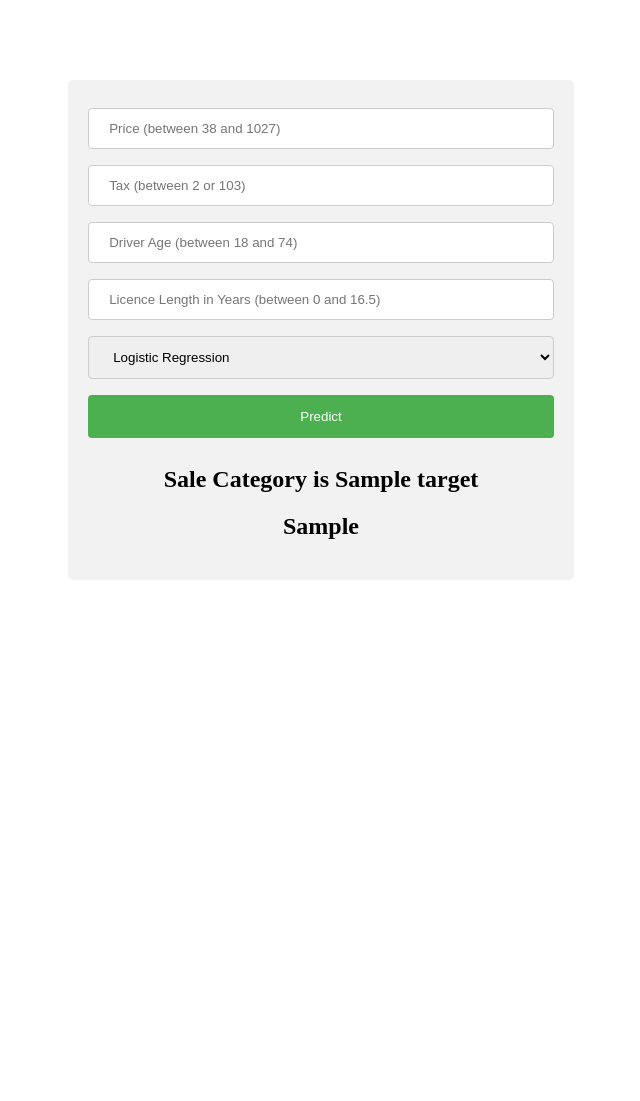
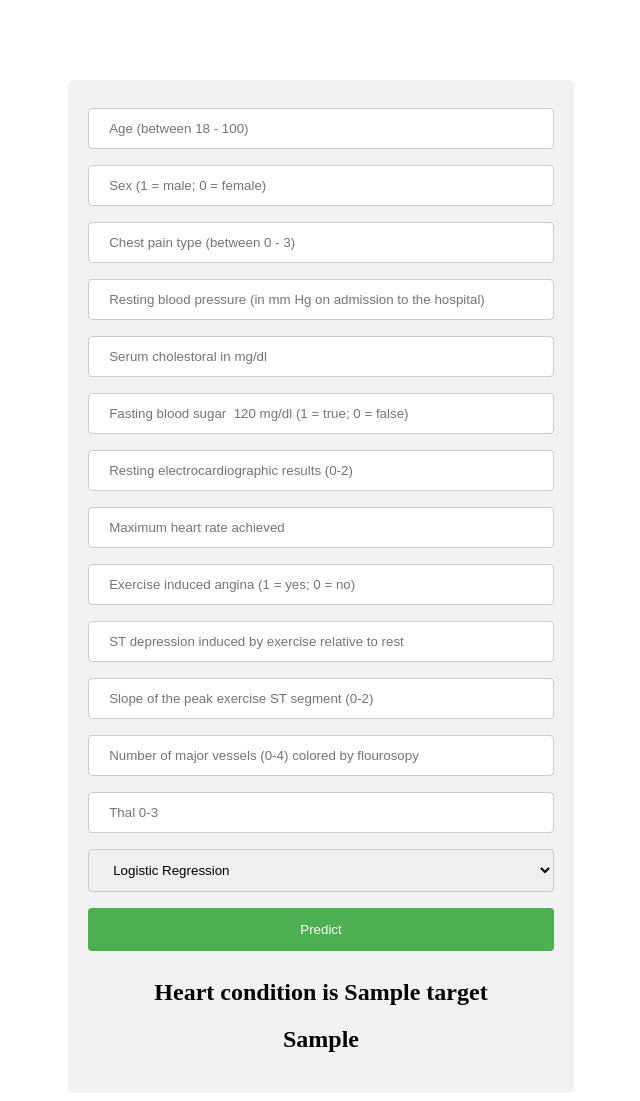
Before and after one commit to ag20327/myfirstDeployment, a Flask app: template templates/home.html in a window 1280 px wide. Shown: the whole page, without its empty margins (319-959 px from the left). Before the commit the page ends 580 px from the top, so only its background shows below. Run offline with Flask 2, Linux system fonts and the light colour scheme; the template is opened without the code that fills it: most values are stand-ins (such as "Sample title", 1, 10 or a date in 2020); parts of the project's set-up code (start-up, migrations or seed data) failed here and were passed over.

Commit message:
Update the app.py and template

```diff
--- a/app.py
+++ b/app.py
@@ -7,18 +7,18 @@ print("Test")
 print(os.getcwd())
 path = os.getcwd()
 
-with open('Models/logistic_model.pkl', 'rb') as f:
+with open('Models/Pickle_RF_Model.pkl', 'rb') as f:
     logistic = pickle.load(f)
 
-with open('Models/RF_model.pkl', 'rb') as f:
+with open('Models/Pickle_SVMC_Model.pkl', 'rb') as f:
+    svm_model = pickle.load(f)
+
+with open('Models/Pickle_RF_Model.pkl', 'rb') as f:
     randomforest = pickle.load(f)
 
-with open('Models/svm_clf_model.pkl', 'rb') as f:
-    svm_model = pickle.load(f)
 
-
-def get_predictions(price, Tax, Driver_Age, Licence_Length_Years, req_model):
-    mylist = [Driver_Age, Tax, price, Licence_Length_Years]
+def get_predictions(age, sex, cp, trestbps, chol,fbs,restecg,thalach,exang,oldpeak,slope,ca,thal, req_model):
+    mylist = [age, sex, cp, trestbps, chol,fbs,restecg,thalach,exang,oldpeak,slope,ca,thal]
     mylist = [float(i) for i in mylist]
     vals = [mylist]
 
@@ -48,20 +48,31 @@ def homepage():
 @app.route('/', methods=['POST', 'GET'])
 def my_form_post():
     if request.method == 'POST':
-        price = request.form['price']
-        Tax = request.form['Tax']
-        Driver_Age = request.form['Driver_Age']
-        Licence_Length_Years = request.form['Licence_Length_Years']
+
+
+        age = request.form['age']
+        sex = request.form['sex']
+        cp = request.form['cp']
+        trestbps = request.form['trestbps']
+        chol = request.form['chol']
+        fbs = request.form['fbs']
+        restecg = request.form['restecg']
+        thalach = request.form['thalach']
+        exang = request.form['exang']
+        oldpeak = request.form['oldpeak']
+        slope = request.form['slope']
+        ca = request.form['ca']
+        thal = request.form['thal']
         req_model = request.form['req_model']
 
-        target = get_predictions(price, Tax, Driver_Age, Licence_Length_Years, req_model)
+        target = get_predictions(age, sex, cp, trestbps, chol,fbs,restecg,thalach,exang,oldpeak,slope,ca,thal, req_model)
 
         if target==1:
-            sale_making = 'Customer is likely to buy the insurance'
+            health_status = 'You have a heart disease'
         else:
-            sale_making = 'Customer is unlikely to buy the insurance'
+            health_status = 'You are healthy'
 
-        return render_template('home.html', target = target, sale_making = sale_making)
+        return render_template('home.html', target = target, sale_making = health_status)
     else:
         return render_template('home.html')
 
--- a/templates/home.html
+++ b/templates/home.html
@@ -45,17 +45,49 @@ div {
 
   <form method="POST">
   <form action="/action_page.php">
-    <label for="price"></label>
-    <input type="number" id="price" name="price" placeholder="Price (between 38 and 1027)" min="38" max="1027" step="0.1" required size="35">
 
-    <label for="Tax"></label>
-    <input type="number" id="Tax" name="Tax" placeholder="Tax (between 2 or 103)" min="2" max="103" step="0.1" required size="35">
+    <label for="age"></label>
+    <input type="number" id="age" name="age" placeholder="Age (between 18 - 100)" min="18" max="100" step="1" required size="35">
 
-    <label for="Driver_Age"></label>
-    <input type="number" id="Driver_Age" name="Driver_Age" placeholder="Driver Age (between 18 and 74)" min="18" max="74" required>
+    <label for="sex"></label>
+    <input type="number" id="sex" name="sex" placeholder="Sex (1 = male; 0 = female)" min="0" max="1" step="1" required size="35">
 
-    <label for="Licence_Length_Years"></label>
-    <input type="number" id="Licence_Length_Years" name="Licence_Length_Years" placeholder="Licence Length in Years (between 0 and 16.5)" min="-0.3" max="16.5" step="0.1" required>
+    <label for="cp"></label>
+    <input type="number" id="cp" name="cp" placeholder="Chest pain type (between 0 - 3)" min="0" max="3" step="1" required size="35">
+
+    <label for="trestbps"></label>
+    <input type="number" id="trestbps" name="trestbps" placeholder="Resting blood pressure (in mm Hg on admission to the hospital)" min="90" max="300" step="1" required size="35">
+
+    <label for="chol"></label>
+    <input type="number" id="chol" name="chol" placeholder="Serum cholestoral in mg/dl" min="100" max="600" step="1" required size="35">
+
+    <label for="fbs"></label>
+    <input type="number" id="fbs" name="fbs" placeholder="Fasting blood sugar  120 mg/dl (1 = true; 0 = false)" min="0" max="1" step="1" required size="35">
+
+    <label for="restecg"></label>
+    <input type="number" id="restecg" name="restecg" placeholder="Resting electrocardiographic results (0-2)" min="0" max="2" step="1" required size="35">
+
+    <label for="thalach"></label>
+    <input type="number" id="thalach" name="thalach" placeholder="Maximum heart rate achieved" min="60" max="250" step="1" required size="35">
+
+    <label for="exang"></label>
+    <input type="number" id="exang" name="exang" placeholder="Exercise induced angina (1 = yes; 0 = no)" min="0" max="1" step="1" required size="35">
+
+    <label for="oldpeak"></label>
+    <input type="number" id="oldpeak" name="oldpeak" placeholder="ST depression induced by exercise relative to rest" min="0" max="7" step=".1" required size="35">
+
+    <label for="slope"></label>
+    <input type="number" id="slope" name="slope" placeholder="Slope of the peak exercise ST segment (0-2)" min="0" max="2" step="1" required size="35">
+
+    <label for="ca"></label>
+    <input type="number" id="ca" name="ca" placeholder="Number of major vessels (0-4) colored by flourosopy" min="0" max="4" step="1" required size="35">
+
+    <label for="thal"></label>
+    <input type="number" id="thal" name="thal" placeholder="Thal 0-3" min="0" max="3" step="1" required size="35">
+
+
+
+
 
     <select name="req_model">
     <option value="Logistic">Logistic Regression</option>
@@ -69,7 +101,7 @@ div {
 </form>
 
 <form method="GET">
-    <center><h2><font color="Black"> Sale Category is {{ target}}</h2></center>
+    <center><h2><font color="Black"> Heart condition is {{ target}}</h2></center>
     <center><h2><font color="Black"> {{ sale_making}}</h2></center>
 </form>
 
```
Also changed, not shown: Models.py (+82 -0 lines), 2 other files.
